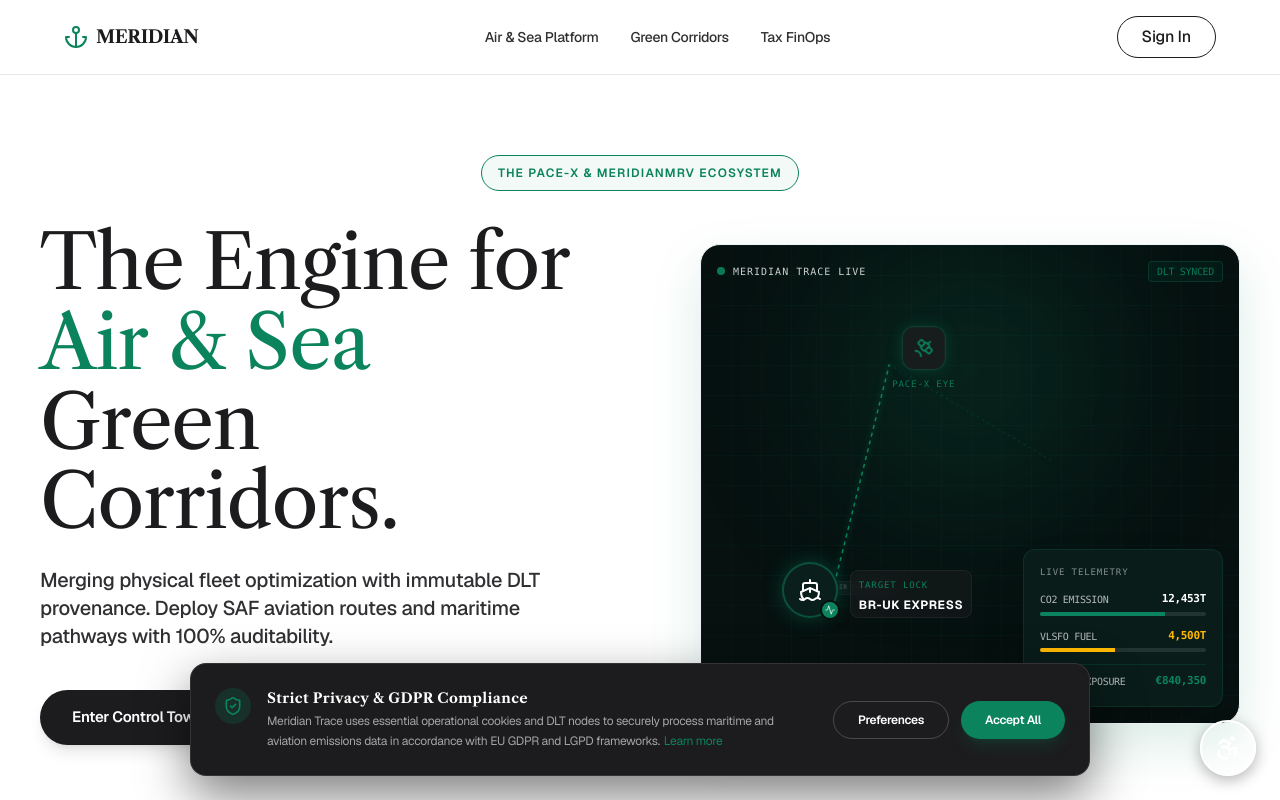
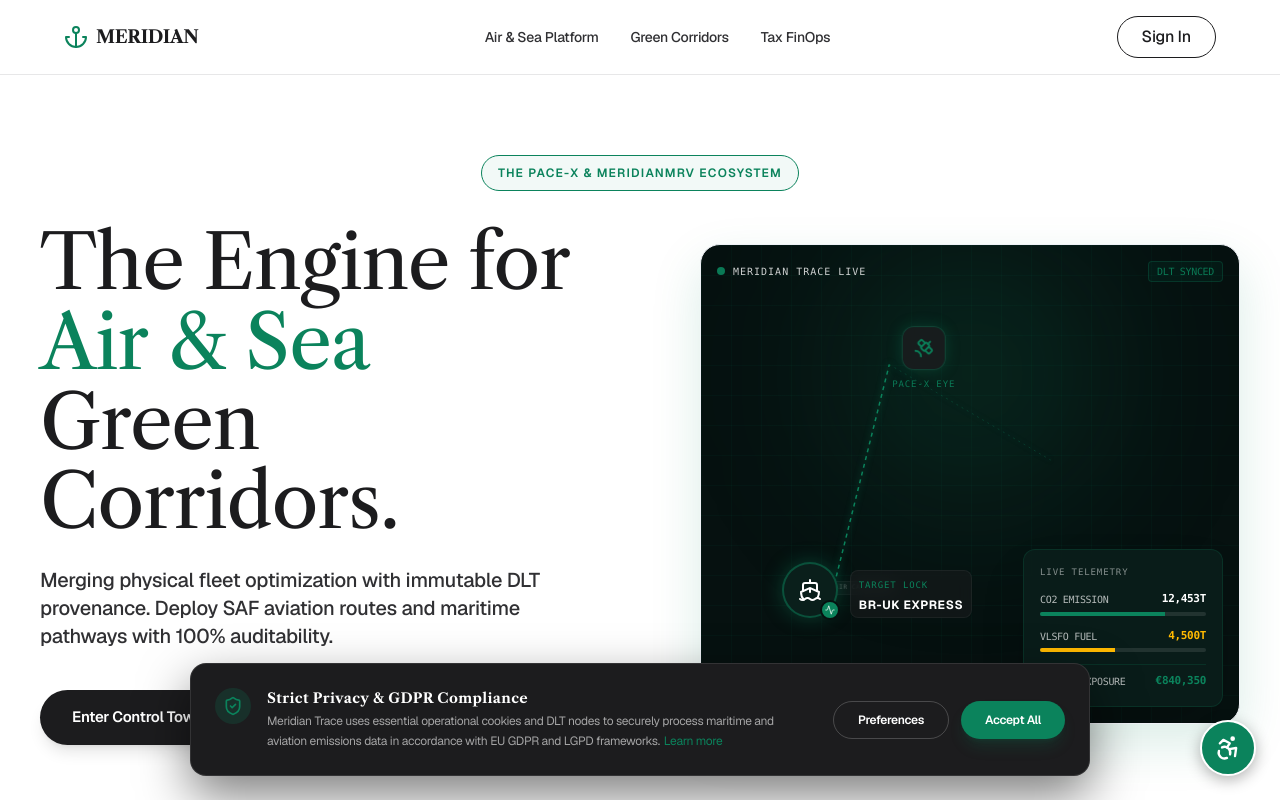
Before and after one commit to cntpnegocios/meridian-intelligence, a React (Vite) app in the folder apps/web/: page / in a window 1280 px wide. Shown: the top 800 px of the page. Built offline with nearby package versions, Linux system fonts and the light colour scheme.

Commit message:
fix(a11y): hardcode floating button background hex to fix invisible icon issue

```diff
--- a/apps/web/src/components/ui/AccessibilityWidget.tsx
+++ b/apps/web/src/components/ui/AccessibilityWidget.tsx
@@ -48,7 +48,7 @@
       {/* Floating Button (Added white border to stand out on dark footer) */}
       <button
         onClick={() => setIsOpen(!isOpen)}
-        className="fixed bottom-6 right-6 z-[9999] p-3 bg-brand-primary text-white rounded-full border-2 border-white shadow-[0_4px_15px_rgba(0,0,0,0.3)] hover:bg-[#096b4b] hover:scale-110 transition-all focus:outline-none focus:ring-4 focus:ring-brand-primary/30"
+        className="fixed bottom-6 right-6 z-[9999] p-3 bg-[#0b835c] text-white rounded-full border-2 border-white shadow-[0_4px_15px_rgba(0,0,0,0.3)] hover:bg-[#096b4b] hover:scale-110 transition-all focus:outline-none focus:ring-4 focus:ring-brand-primary/30"
         aria-label="Open Accessibility Menu"
       >
         <Accessibility size={28} />
```
